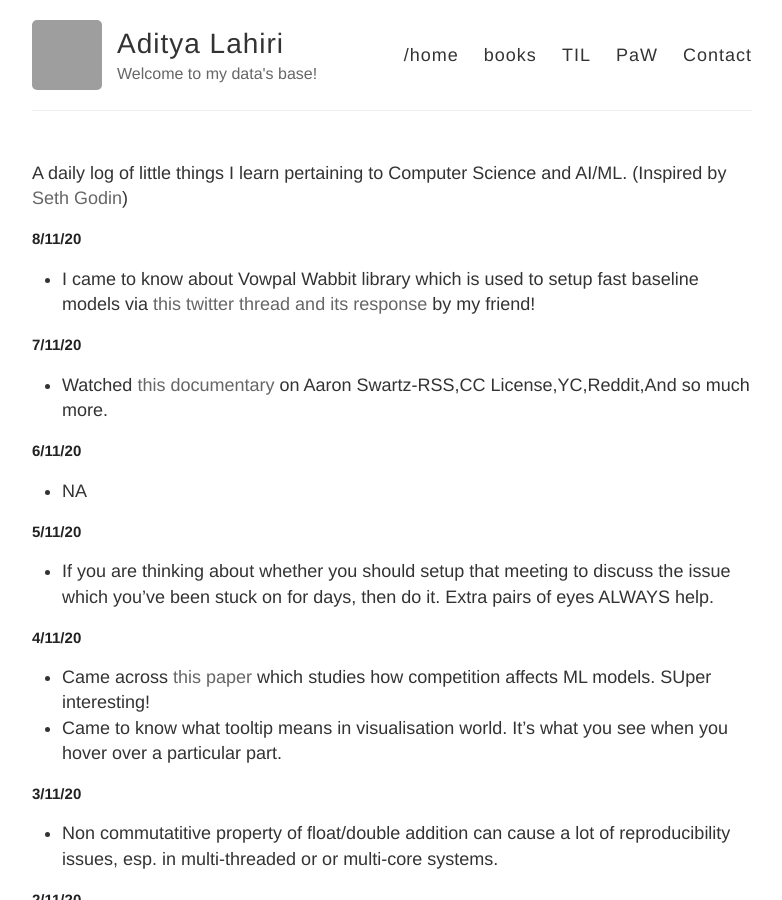
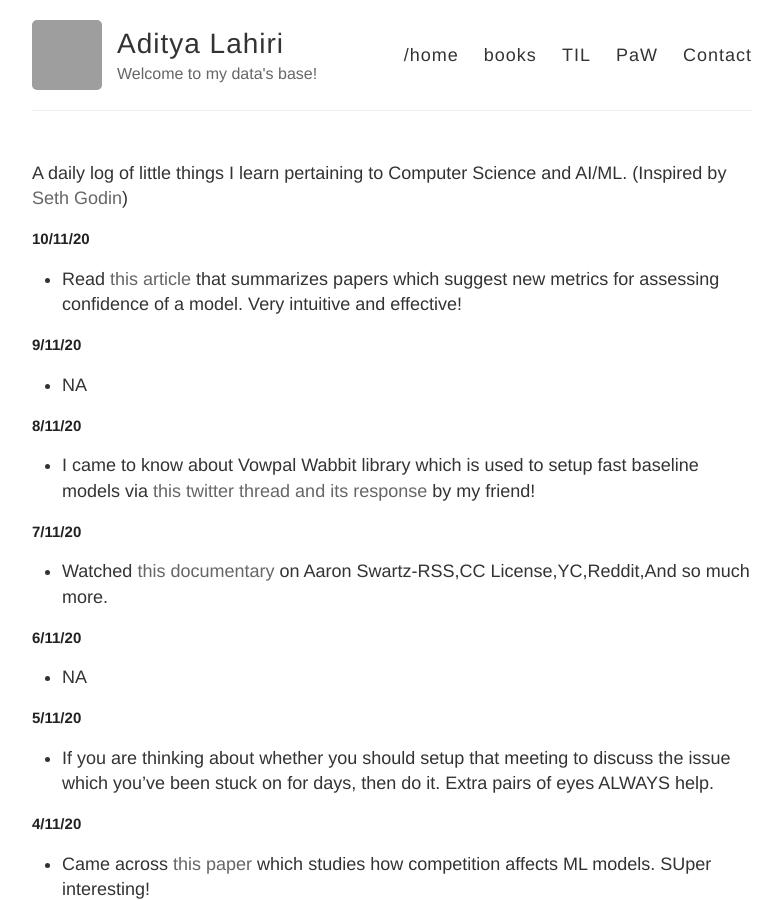
Before and after one commit to adityalahiri/adityalahiri.github.io, a Jekyll site: the page built from TIL.md, in a window 1280 px wide and 900 px high. Shown: the whole window, without its empty margins (248-1030 px from the left). Built offline with Jekyll 4.4.1, drawn with Linux system fonts in a browser that asks for light colours; our own code applies the rules of GitHub Pages for plain Markdown files; grey boxes are pictures that could not be loaded.

Commit message:
Update for 9/11 and 10/11

```diff
--- a/TIL.md
+++ b/TIL.md
@@ -1,5 +1,14 @@
 A daily log of little things I learn pertaining to Computer Science and AI/ML.
 (Inspired by [Seth Godin](https://seths.blog/))
+
+## 10/11/20
+
+* Read [this article](https://darwin-ai.medium.com/beyond-explainability-quantifying-the-trustworthiness-of-a-neural-network-105ff7183ca6
+) that summarizes papers which suggest new metrics for assessing confidence of a model. Very intuitive and effective!
+
+## 9/11/20
+
+* NA
 
 ## 8/11/20
 
```
